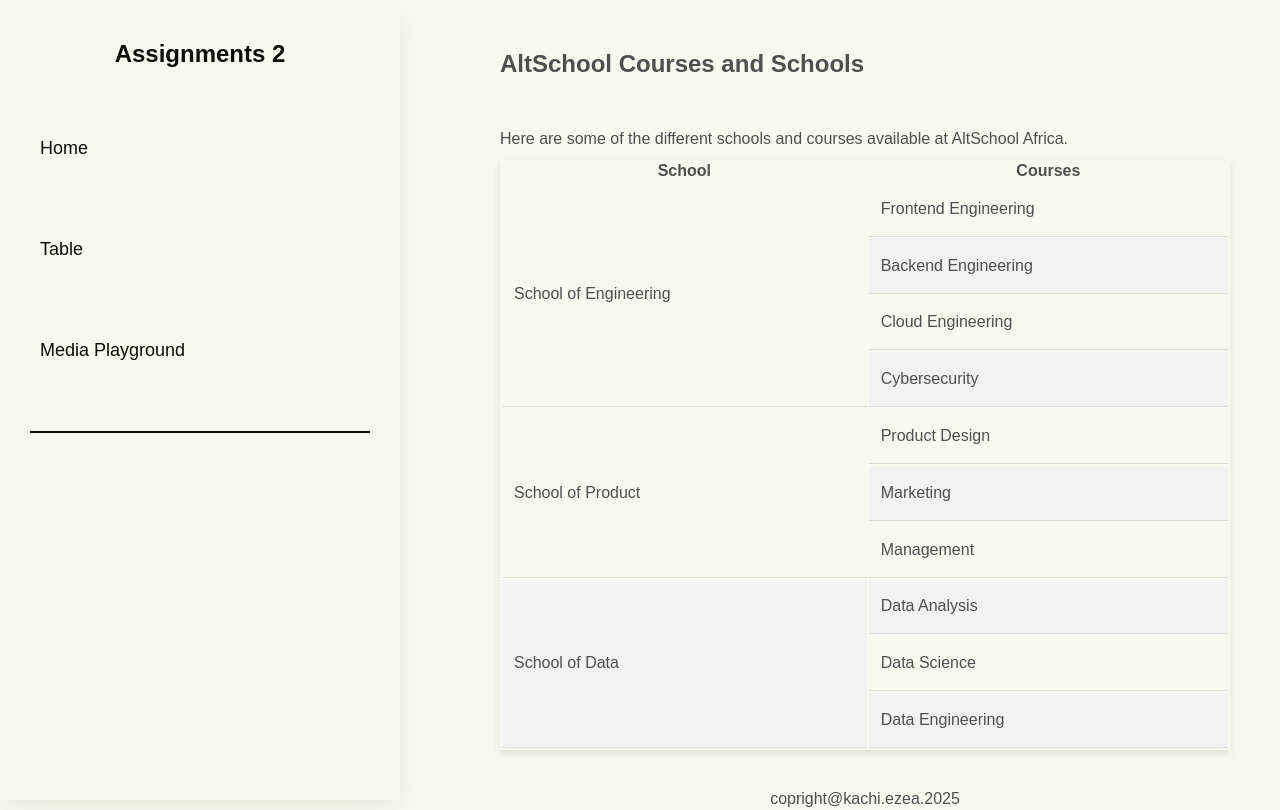
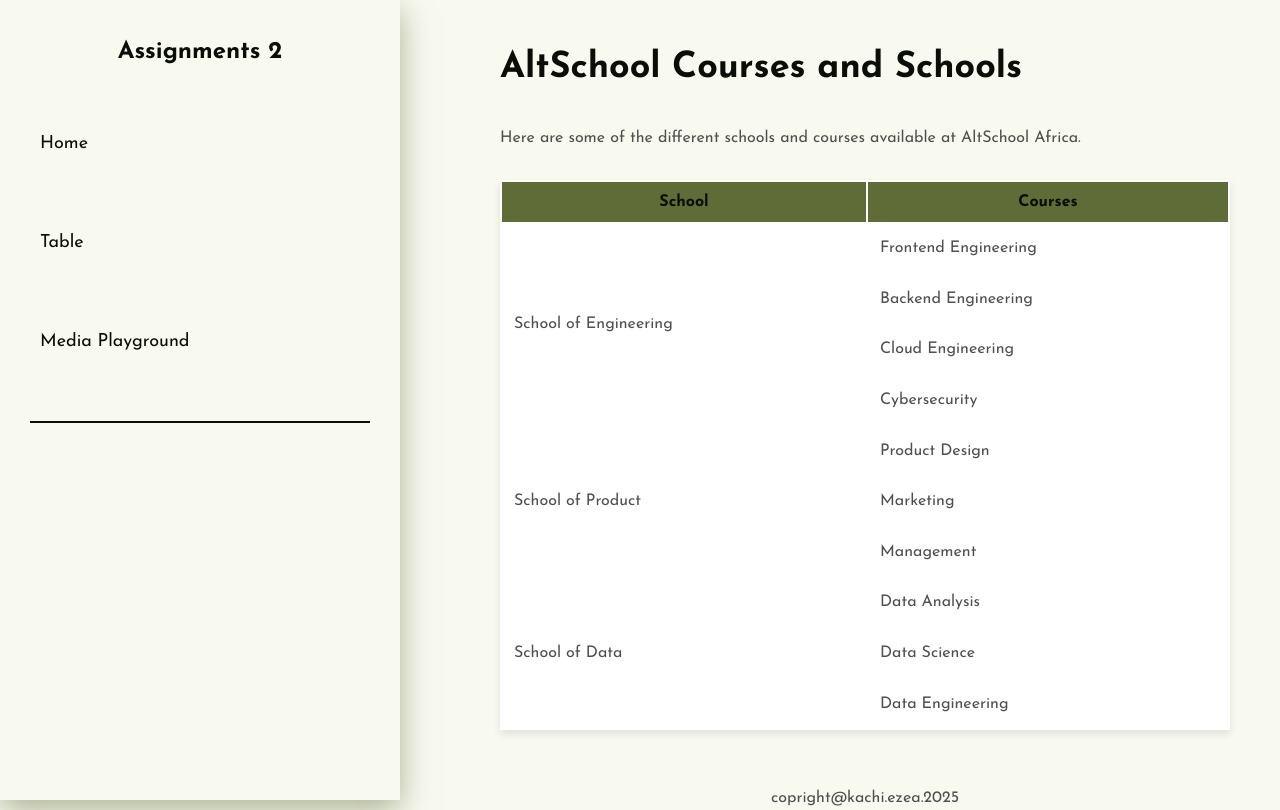
Before and after one commit to kachi33/altschool-HTML, a plain HTML site: page assignment-2/table.html in a window 1280 px wide. Drawn offline with Linux system fonts and the light colour scheme.

Commit message:
Style: add table style updates

```diff
--- a/assignment-1/styles.css
+++ b/assignment-1/styles.css
@@ -79,9 +79,8 @@
     padding-left: 100px;
     padding-right: 50px;
     display: grid;
-    /* grid-template-rows: 140px 160px 160px auto;  */
-    grid-template-rows: 140px 100px; /* Keep first row 140px, last row auto */
-    grid-template-columns: 400px; /* Split middle rows into two columns */
+    grid-template-rows: 140px 100px;
+    grid-template-columns: 400px;
     gap: 20px;
     color: #4F4F4F;
 
@@ -139,7 +138,7 @@
 
   }
   #biography{
-    grid-column: span 2; /* Make first row span full width */
+    grid-column: span 2;
   }
 
   #biography p,
@@ -174,7 +173,7 @@
     text-align: center;
     padding: 20px;
     margin-top: 20px;
-    grid-column: span 2; /* Make first row span full width */
+    grid-column: span 2;
   }
 
   button {
@@ -204,15 +203,3 @@
     text-decoration: none;
     font-weight: bold;
   }
-
-  /* Responsive Design */
-  @media (max-width: 600px) {
-    header, main {
-      width: 95%;
-      padding: 20px;
-    }
-
-    header {
-      padding: 30px;
-    }
-  }
--- a/assignment-2/table.css
+++ b/assignment-2/table.css
@@ -22,7 +22,7 @@ main {
   min-height: 100vh;
   max-height: 100vh;
   background-color: #f8faf0;
-  box-shadow: 0px 10px 30px rgba(96, 108, 56, 0.1);
+  box-shadow: 0px 10px 30px rgba(96, 108, 56, 0.5);
 }
 
 .nav_title {
@@ -72,21 +72,33 @@ main {
   padding-left: 100px;
   padding-right: 50px;
   display: grid;
-  grid-template-rows: 80px 30px auto 50px;
+  grid-template-rows: 60px 30px auto 50px;
+  gap: 20px;
   color: #4f4f4f;
 }
 
+.main_container h1{
+  font-size: 36px;
+  font-weight: 800;
+  margin-bottom: 40px;
+  color: #0a0e06;
+
+}
+
+
 table {
   box-shadow: 0 4px 8px rgba(0, 0, 0, 0.1);
+  border: none;
+  background-color: white;
 }
 
-td {
-  padding: 12px;
-  border-bottom: 1px solid #ddd;
+thead tr{
+  color: #0a0e06;
+  background-color: #606C38;
 }
 
-tbody tr:nth-child(even) {
-  background-color: #f2f2f2;
+td, th {
+  padding: 12px;
 }
 
 footer {
--- a/assignment-2/table.html
+++ b/assignment-2/table.html
@@ -5,6 +5,9 @@
     <meta name="viewport" content="width=device-width, initial-scale=1.0">
     <title>AltSchool | Courses - Schools</title>
     <link rel="stylesheet" href="table.css">
+
+    <!-- fonts -->
+    <link href="https://fonts.googleapis.com/css2?family=Josefin+Sans:ital,wght@0,100..700;1,100..700&display=swap" rel="stylesheet">
   </head>
   <body>
     <main>
```
